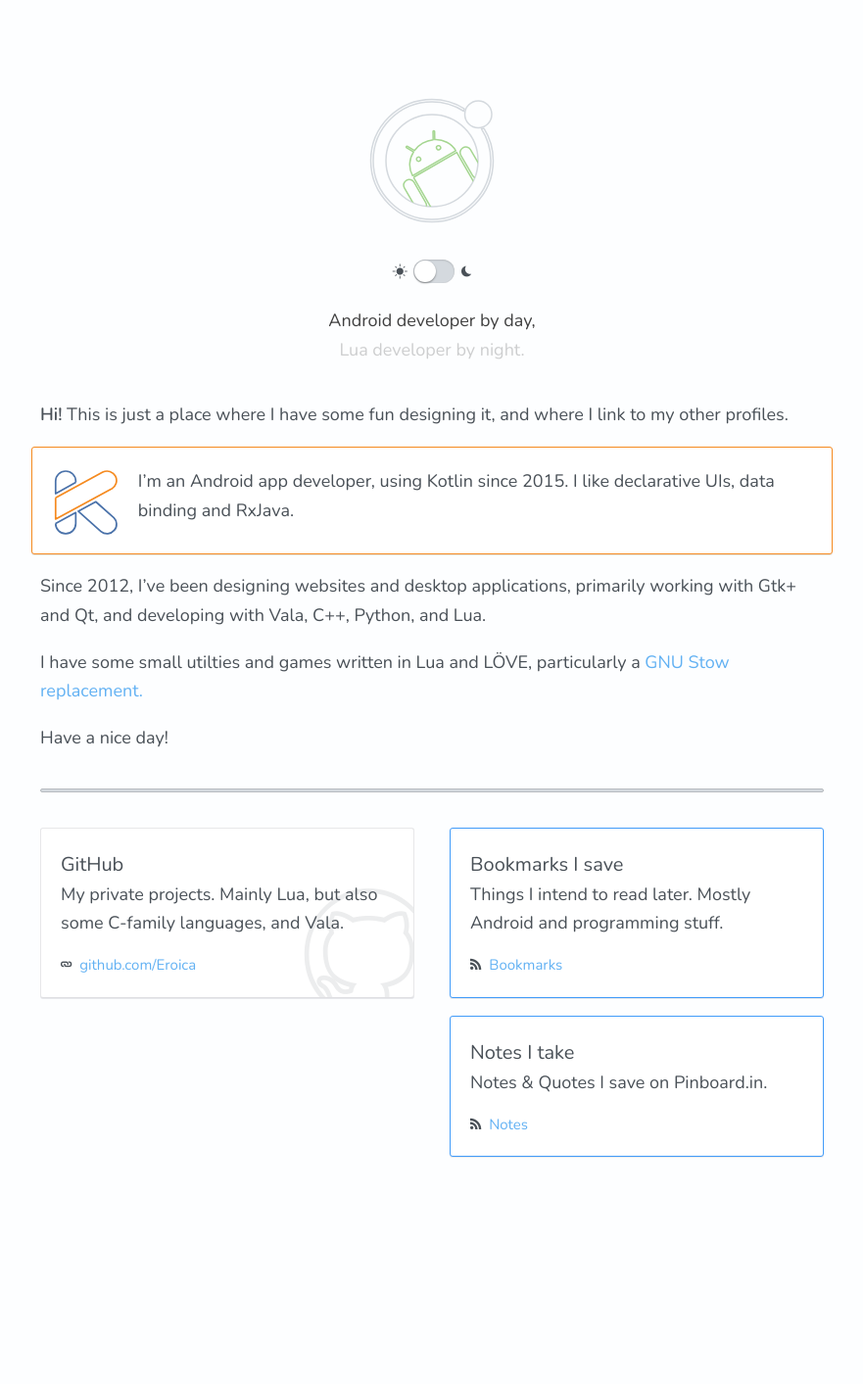
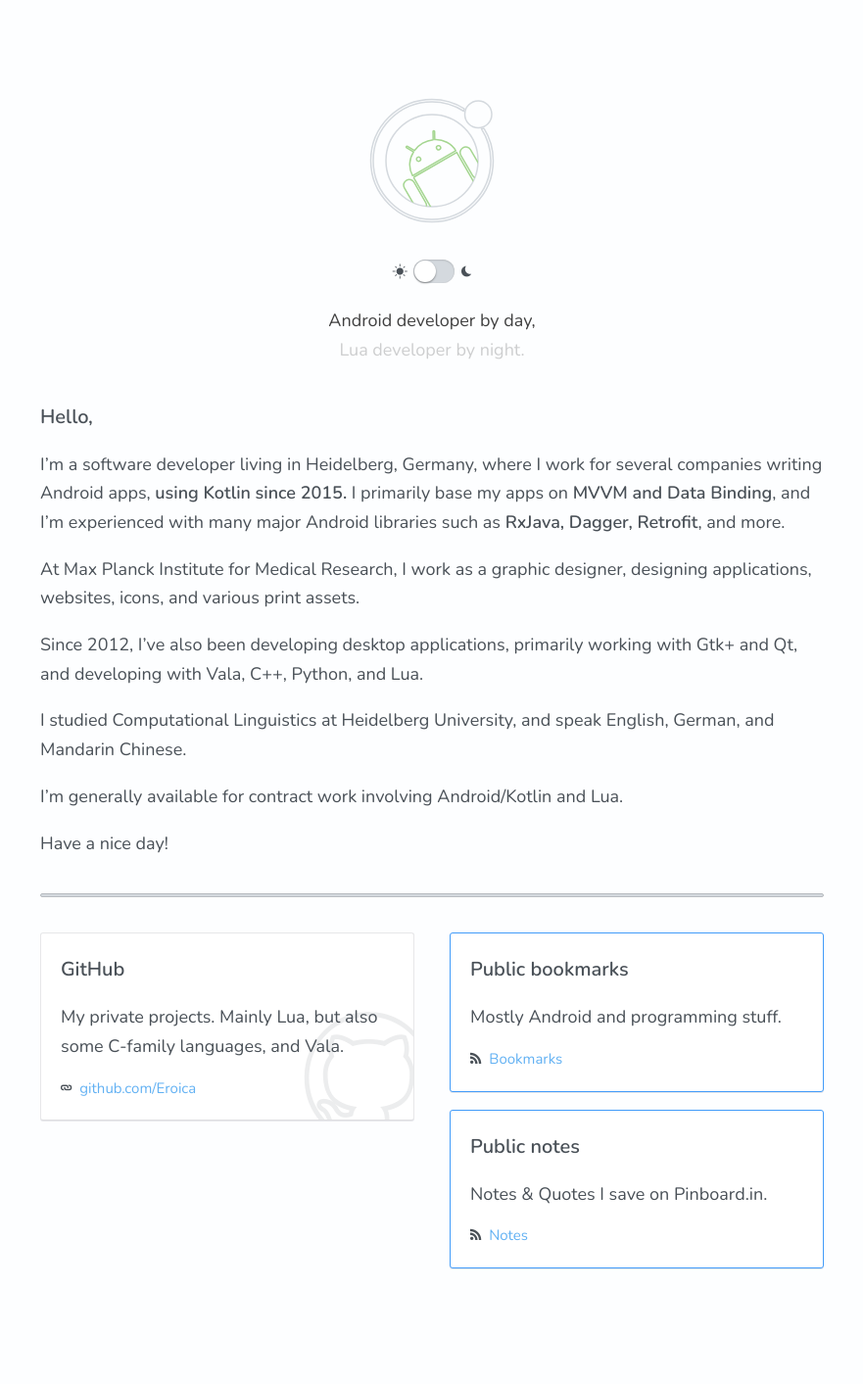
Before and after one commit to Eroica/eroica.github.io, a Jekyll site: the page built from index.html, in a window 1280 px wide. Shown: the whole page at 98% size, without its empty margins (199-1080 px from the left). Built offline with Jekyll 4.4.1, drawn with Linux system fonts in a browser that asks for light colours; some web fonts are replaced; before the commit the page ends 1299 px from its top, so only the background shows below that.

Commit message:
Update content again

```diff
--- a/_config.yml
+++ b/_config.yml
@@ -6,7 +6,7 @@
 # 'jekyll serve'. If you change this file, please restart the server process.
 
 # Site settings
-title: (Hi!) Eroica
+title: Seba (Eroica)
 description: > # this means to ignore newlines until "baseurl:"
   Hi! I’m an Android & Lua developer.
 baseurl: "" # the subpath of your site, e.g. /blog
--- a/_sass/_entities.scss
+++ b/_sass/_entities.scss
@@ -54,7 +54,6 @@
 
 .box {
 	@extend .-box-shadow;
-	// @extend .-no-rhythm;
 	margin-bottom: 1em;
 	border: 1px solid #e7e7e9;
 	border-bottom-color: #dfdfe2;
@@ -62,6 +61,14 @@
 	padding: 20px;
 	background: #fff;
 	position: relative;
+
+	.link {
+		font-size: 1.5rem;
+
+		i {
+			margin-right: 8px;
+		}
+	}
 
 	&.-primary {
 		border-color: $accent-color;
--- a/_sass/_typography.scss
+++ b/_sass/_typography.scss
@@ -31,17 +31,9 @@ img {
 	border-radius: 3px;
 }
 
-.link {
-	font-size: 1.5rem;
-
-	i {
-		margin-right: 8px;
-	}
-}
-
 h2 {
 	font-size: 2.0rem;
-	font-weight: 400;
+	font-weight: 600;
 }
 
 .-dark h2 {
@@ -68,11 +60,13 @@ a {
 
 	&:hover {
 		@extend .-transition;
+		text-decoration: underline;
 		color: #469DF6;
 	}
 }
 
-p + p {
+p + p,
+h2 + p {
 	margin-top: 1em;
 }
 
--- a/_sass/main.scss
+++ b/_sass/main.scss
@@ -25,7 +25,7 @@ $font-color-blue: #329af0;
 // Components.
 @import 'components';
 @import 'icon';
-@import 'syntax-highlighting';
+// @import 'syntax-highlighting';
 
 // Base.
 @import 'page';
@@ -35,7 +35,7 @@ $font-color-blue: #329af0;
 
 // Entities.
 @import 'entities';
-@import 'blog';
+// @import 'blog';
 @import 'header';
-@import 'buttons';
+// @import 'buttons';
 @import 'switch';
--- a/index.html
+++ b/index.html
@@ -3,16 +3,25 @@ layout: default
 ---
 
 <section class="main container -large _center">
-	<p><strong>Hi!</strong> This is just a place where I have some fun designing it, and where I link to my other profiles.</p>
 
-	<div class="KotlinBox box">
+	<h2>Hello,</h2>
+
+	<p>I’m a software developer living in Heidelberg, Germany, where I work for several companies writing Android apps, <strong>using Kotlin since 2015.</strong> I primarily base my apps on <strong>MVVM and Data Binding</strong>, and I’m experienced with many major Android libraries such as <strong>RxJava, Dagger, Retrofit</strong>, and more.</p>
+
+	<p>At Max Planck Institute for Medical Research, I work as a graphic designer, designing applications, websites, icons, and various print assets.</p>
+
+	<p>Since 2012, I’ve also been developing desktop applications, primarily working with Gtk+ and Qt, and developing with Vala, C++, Python, and Lua.</p>
+
+	<p>I studied Computational Linguistics at Heidelberg University, and speak English, German, and Mandarin Chinese.</p>
+
+	<p>I’m generally available for contract work involving Android/Kotlin and Lua.</p>
+
+	<!-- <p><strong>Hi!</strong> This is just a place where I have some fun designing it, and where I link to my other profiles.</p> -->
+
+	<!-- <div class="KotlinBox box">
 		<span class="image-float-left">{% include kotlin-svg.html %}</span>
 		<p>I’m an Android app developer, using Kotlin since 2015. I like declarative UIs, data binding and RxJava.</p>
-	</div>
-
-	<p>Since 2012, I’ve been designing websites and desktop applications, primarily working with Gtk+ and Qt, and developing with Vala, C++, Python, and Lua.</p>
-
-	<p>I have some small utilties and games written in Lua and LÖVE, particularly a <a href="https://github.com/Eroica/Luastow">GNU Stow replacement.</a></p>
+	</div> -->
 
 	<p class="day-paragraph">Have a nice day!</p>
 
@@ -33,15 +42,15 @@ layout: default
 
 		<div class="col">
 			<div class="box -primary">
-				<h2>Bookmarks I save</h2>
+				<h2>Public bookmarks</h2>
 
-				<p>Things I intend to read later. Mostly Android and programming stuff.</p>
+				<p>Mostly Android and programming stuff.</p>
 
 				<p class="link"><i class="ion-social-rss"></i><a href="http://feeds.pinboard.in/rss/u:Eroica/">Bookmarks</a></p>
 			</div>
 
 			<div class="box -primary">
-				<h2>Notes I take</h2>
+				<h2>Public notes</h2>
 
 				<p>Notes & Quotes I save on Pinboard.in.</p>
 
--- a/js/main.js
+++ b/js/main.js
@@ -25,12 +25,6 @@ const EVENING = "Have a nice evening!";
 		selector: "#lua-android",
 		duration: 1000,
 	})).draw();
-
-	(new Walkway({
-		selector: ".kotlin-logo",
-		duration: 1000,
-		easing: "linear",
-	})).draw();
 })();
 
 function toggleDarkness(event) {
```
